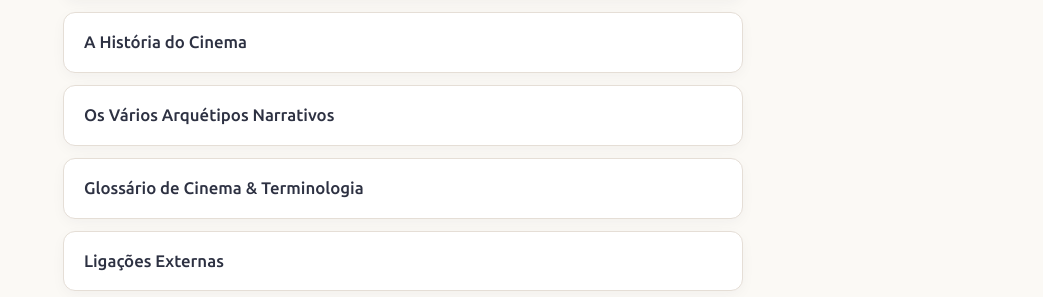
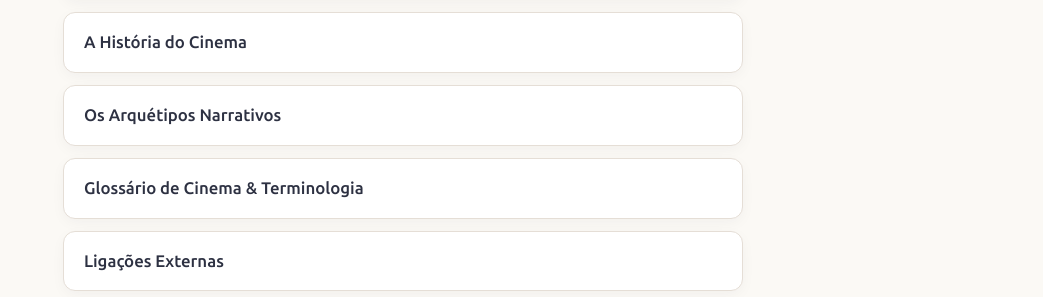
Before and after one commit to joaquim-capitao/aquele-filme, a Jekyll site: the page index.html, which Jekyll copies as it is, in a window 1280 px wide. Shown: the part 276-573 px from the top of the page, without its empty margins (237-1280 px from the left). Built offline with Jekyll 4.4.1, drawn with Linux system fonts in a browser that asks for light colours.

Commit message:
Update list item title for narrative archetypes

```diff
--- a/index.html
+++ b/index.html
@@ -342,7 +342,7 @@
     <ul class="chronicles-list" id="chronicles-list">
       <li><a href="https://joaquim-capitao.github.io/cinema/criticas"><span class="title">Críticas</span></a></li>
       <li><a href="https://joaquim-capitao.github.io/cinema/historia"><span class="title">A História do Cinema</span></a></li>
-      <li><a href="https://joaquim-capitao.github.io/cinema/arquetipos"><span class="title">Os Vários Arquétipos Narrativos</span></a></li>
+      <li><a href="https://joaquim-capitao.github.io/cinema/arquetipos"><span class="title">Os Arquétipos Narrativos</span></a></li>
       <li><a href="https://joaquim-capitao.github.io/cinema/glossario"><span class="title">Glossário de Cinema & Terminologia</span></a></li>
       <li><a href="https://joaquim-capitao.github.io/cinema/links-externos"><span class="title">Ligações Externas</span></a></li>
       <li><a href="https://joaquim-capitao.github.io/cinema/lista-de-filmes"><span class="title">Lista de Filmes</span></a></li>
```
